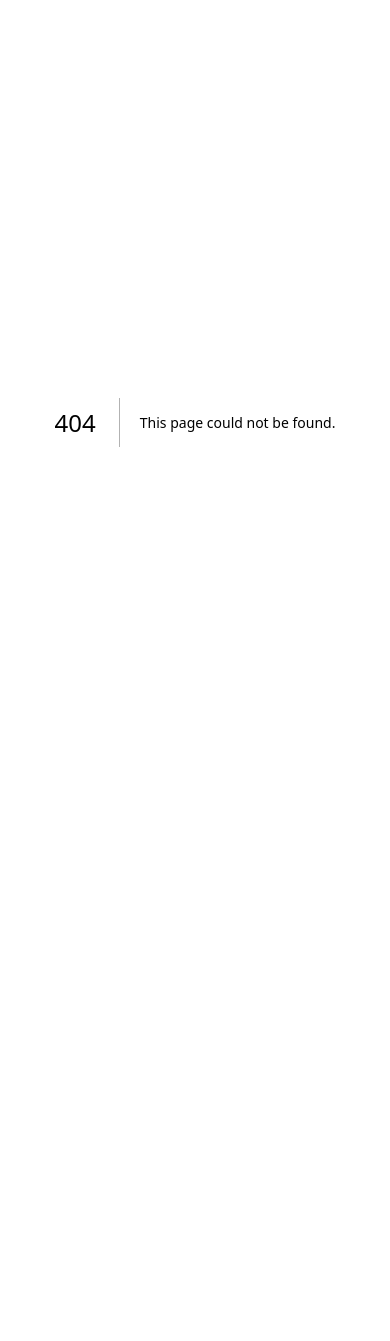
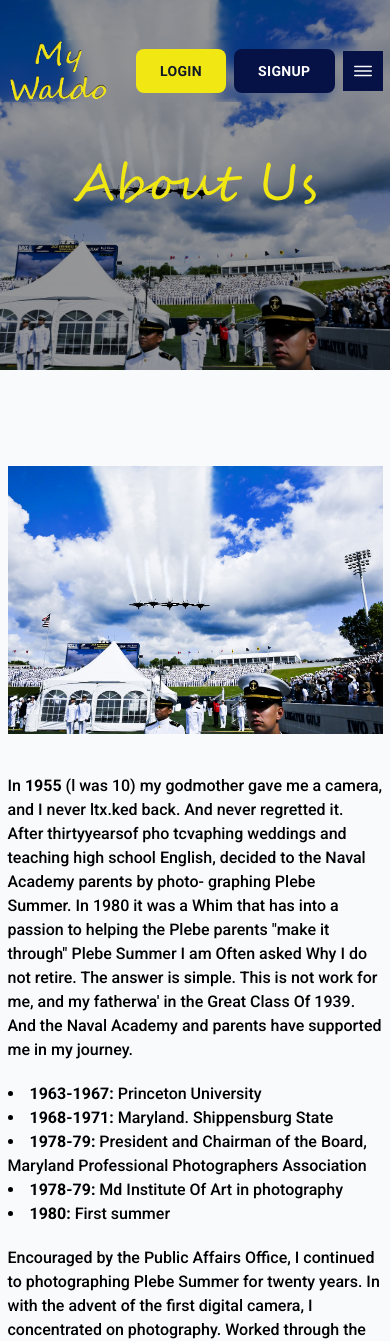
Before and after one commit to salmanprog/nextjs_base_repo, a Next.js app: page /about-us in a window 390 px wide. Before the commit this address had no page. Shown: the top 1341 px of the page. Before the commit the page ends 844 px from the top, so only its background shows below. Built offline with nearby package versions, Linux system fonts and the light colour scheme.

Commit message:
about and contact page with sidebar responsive

```diff
--- /dev/null
+++ b/app/(frontend)/about-us/page.tsx
@@ -0,0 +1,42 @@
+import InnerBanner from "@/components/common/InnerBanner";
+import Image from "next/image";
+export default function AboutPage() {
+    return (
+        <>
+            <InnerBanner bannerClass="products-banner" title={'About Us'} />
+            <section className="about-sec sec-gap">
+                <div className="container">
+                    <div className="grid grid-cols-1 lg:grid-cols-2 justify-between items-center gap-10">
+                        <div className="flex flex-col gap-5 order-2 md:order-1">
+                            <p className="para">
+                                In <span className="font-bold">1955</span> (l was 10) my godmother gave me a camera, and I never ltx.ked back. And never regretted it. After thirtyyearsof pho
+                                tcvaphing weddings and teaching high school English, decided to the Naval Academy parents by photo-
+                                graphing Plebe Summer. In 1980 it was a Whim that has into a passion to helping the Plebe parents "make it
+                                through" Plebe Summer I am Often asked Why I do not retire. The answer is simple. This is not work for me, and my fatherwa'
+                                in the Great Class Of 1939. And the Naval Academy and parents have supported me in my journey.
+                            </p>
+                            <ul className="list-disc list-inside font-roboto font-medium">
+                                <li><span className="font-bold">1963-1967:</span> Princeton University</li>
+                                <li><span className="font-bold">1968-1971:</span> Maryland. Shippensburg State</li>
+                                <li><span className="font-bold">1978-79:</span> President and Chairman of the Board, Maryland Professional Photographers Association</li>
+                                <li><span className="font-bold">1978-79:</span> Md Institute Of Art in photography</li>
+                                <li><span className="font-bold">1980:</span> First summer</li>
+                            </ul>
+                            <p className="para">
+                                Encouraged by the Public Affairs Office, I continued to photographing Plebe Summer for twenty years.
+                                In with the advent of the first digital camera, I concentrated on photography. Worked through the USNA
+                                Alumni
+                                @ 2010 thru 2026: With the formation Of (Naval Academy Business Services Division), I became the vendor
+                                for plebe Summer,
+                            </p>
+                        </div>
+                        <div className="text-end w-full order-1 md:order-2">
+                            <Image src="/images/home/hero/01.jpg" alt="About" className="w-full" width={500} height={500} />
+                        </div>
+                    </div>
+                </div>
+            </section>
+        </>
+
+    )
+}
--- a/app/(frontend)/about/page.tsx
+++ /dev/null
@@ -1,8 +0,0 @@
-export default function AboutPage() {
-    return (
-        <section>
-            <h1>Welcome to Never Forget Store 🛒</h1>
-            <p>Browse products, add to cart, and checkout easily.</p>
-        </section>
-    )
-  }
--- /dev/null
+++ b/app/(frontend)/contact/page.tsx
@@ -0,0 +1,33 @@
+import InnerBanner from "@/components/common/InnerBanner";
+import Image from "next/image";
+import Link from "next/link";
+import { Icons } from "@/components/icons/Index";
+export default function AboutPage() {
+    return (
+        <>
+            <InnerBanner bannerClass="products-banner" title={'Contact Us'} />
+            <section className="about-sec sec-gap">
+                <div className="container">
+                    <div className="grid grid-cols-1 md:grid-cols-2 justify-between items-center gap-10">
+                        <div className="flex flex-col gap-5 contact-con order-2 md:order-1">
+                            <h3 className="hd-md flex items-center gap-2"><span><Icons.website className="text-[20px] contact-icon" /></span> <Link className="underline hover:text-[var(--secondary-theme-light)]" href="https://plebesummer.com">Plebesummer.com</Link></h3>
+                            <h3 className="hd-md flex items-center gap-2"><span><Icons.email className="text-[20px] contact-icon" /></span> <Link className="underline hover:text-[var(--secondary-theme-light)]" href="mailto:ThorntonStudios@comcats.net">ThorntonStudios@comcats.net</Link></h3>
+                            <h3 className="hd-md flex items-center gap-2"><span><Icons.phone className="text-[20px] contact-icon" /></span> <Link className="underline hover:text-[var(--secondary-theme-light)]" href="tel:4436993000">443-699-3000</Link></h3>
+                            <h3 className="hd-md flex items-center gap-2"><span className="shrink-0"><Icons.clock className="text-[20px] contact-icon" /></span> <span className="flex-1">Hours: During Pletp Summer (June 2S-Aug IS), Monday thru Friday, Aug 16 June 24: 0900 to 1600 HRS</span></h3>
+                            <h3 className="hd-md flex items-center gap-2"><span className="shrink-0"><Icons.location className="text-[20px] contact-icon" /></span> <span className="flex-1">Thornton, 2802 Autumn Chase Circle, Annagnlis, MD 21401, Please do not mail me anything without prior approval.</span></h3>
+                            <h3 className="hd-md">SOCIAL MEDIA</h3>
+                            <div className="social-links flex items-center">
+                            <h3 className="hd-md"><Link className="underline hover:text-[var(--secondary-theme-light)]" href="https://www.facebook.com/groups/search/groups_home?q=usna%202029%"><Icons.facebook className="text-[20px] contact-icon"/></Link></h3>
+                            <h3 className="hd-md"><Link className="underline hover:text-[var(--secondary-theme-light)]" href="https://www.instagram.com/plebesummerphotos/"><Icons.instagram className="text-[20px] contact-icon"/></Link></h3>
+                            </div>
+                        </div>
+                        <div className="text-end w-full order-1 md:order-2">
+                            <Image src="/images/home/hero/01.jpg" alt="About" className="w-full" width={500} height={500} />
+                        </div>
+                    </div>
+                </div>
+            </section>
+        </>
+
+    )
+}
--- a/app/(frontend)/products/[slug]/gallery/GalleryClient.tsx
+++ b/app/(frontend)/products/[slug]/gallery/GalleryClient.tsx
@@ -50,12 +50,15 @@ export default function GalleryClient({ images, productTitle }: GalleryClientPro
 
     if (images.length === 0) {
         return (
+            <>
+            <InnerBanner bannerClass="products-banner" title={'Photo Gallery'} />
             <section className="py-20">
                 <div className="container mx-auto text-center">
-                    <h1 className="text-3xl font-bold mb-6">{productTitle} – Photo Gallery</h1>
+                    <h1 className="text-3xl font-bold mb-6">{productTitle}</h1>
                     <p className="text-gray-600">No gallery images available for this product.</p>
                 </div>
             </section>
+            </>
         );
     }
 
--- a/app/admin/layout.tsx
+++ b/app/admin/layout.tsx
@@ -20,11 +20,11 @@ export default function AdminLayout({
     return <>{auth}</>;
   }
   const { isExpanded, isHovered, isMobileOpen } = useSidebar();
-  // const mainContentMargin = isMobileOpen
-  //   ? "ml-0"
-  //   : isExpanded || isHovered
-  //   ? "lg:ml-[290px]"
-  //   : "lg:ml-[90px]";
+  const mainContentMargin = isMobileOpen
+    ? "ml-0"
+    : isExpanded || isHovered
+    ? "lg:ml-64"
+    : "lg:ml-20";
 
   return (
     <UserProvider>
@@ -32,7 +32,7 @@ export default function AdminLayout({
       <AppSidebar />
       <Backdrop />
       <div
-        className={`flex-1 transition-all duration-300 ease-in-out`}
+        className={`flex-1 transition-all duration-300 ease-in-out ${mainContentMargin}`}
       >
         <AppHeader />
         <div className="p-4 mx-auto max-w-(--breakpoint-2xl) md:p-6">{children}</div>
--- a/src/app/globals.css
+++ b/src/app/globals.css
@@ -1107,6 +1107,25 @@ body {
 .btn-primary:hover {
   @apply bg-[var(--secondary-theme)] text-white;
 }
+.para {
+  @apply font-roboto font-medium ;
+}
+.para span {
+  @apply font-bold;
+}
+.contact-con > h3 > span:first-child,
+.social-links a {
+  @apply bg-[var(--secondary-theme)] text-white rounded-full w-[40px] h-[40px] flex items-center justify-center shrink-0;
+}
+.social-links {
+  @apply gap-4;
+}
+.contact-con h3 {
+  @apply flex-col md:flex-row items-center justify-center md:justify-start text-center md:text-left;
+}
+.social-links {
+  @apply justify-center md:justify-start;
+}
 /* responsive */
 
 @media(max-width: 991px) {
@@ -1163,3 +1182,14 @@ body {
   }
 
 }
+@media(max-width: 375px) {
+  .container {
+    padding: 0 10px;
+  }
+}
+
+@media(max-width: 767px) {
+  .inner-banner {
+    height: 370px;
+  }
+}
--- a/src/components/common/Footer.tsx
+++ b/src/components/common/Footer.tsx
@@ -1,6 +1,15 @@
 import Image from "next/image";
-import {Icons} from "@/components/icons/Index";
+import { Icons } from "@/components/icons/Index";
+import Link from "next/link";
 
+const footerLinks = [
+  { label: "Home", href: "/",},
+  { label: "Photo Access", href: "#",},
+  { label: "Products", href: "/products",},
+  { label: "About Us", href: "/about-us",},
+  { label: "Contact", href: "/contact",},
+  { label: "Blog", href: "#",},
+]
 export default function Footer() {
   return (
     <footer className="footer">
@@ -53,15 +62,15 @@ export default function Footer() {
           <div>
             <h5 className="text-2xl font-semibold mb-6">Quick Links</h5>
             <ul className="space-y-3">
-              {["Home", "Photo Access", "Products", "About", "Contact", "Blog"].map(
+              {footerLinks.map(
                 (item, idx) => (
                   <li key={idx}>
-                    <a
-                      href="#"
+                    <Link
+                      href={item.href}
                       className="footer-link"
                     >
-                      {item}
-                    </a>
+                      {item.label}
+                    </Link>
                   </li>
                 )
               )}
@@ -77,15 +86,15 @@ export default function Footer() {
                   href="#"
                   className="circle-theme circle-md  !h-[60px] !w-[60px]"
                 >
-                  <Icons.facebook  className="text-[20px]"/>
+                  <Icons.facebook className="text-[20px]" />
                 </a>
               </li>
               <li>
                 <a
                   href="#"
                   className="circle-theme circle-md ml-[-28px] !h-[60px] !w-[60px] !text-[var(--primary-theme)] !bg-[var(--secondary-theme)]"
->
-                  <Icons.instagram className="text-[20px]"/>
+                >
+                  <Icons.instagram className="text-[20px]" />
                 </a>
               </li>
             </ul>
@@ -96,10 +105,10 @@ export default function Footer() {
 
       </div>
       <div className="border-t border-gray-700 mt-12 pt-6 pb-6 text-center">
-          <p className="text-lg text-gray-300">
-            © 2025 <span className="font-semibold">Thornton Studios</span> | All Rights Reserved.
-          </p>
-        </div>
+        <p className="text-lg text-gray-300">
+          © 2025 <span className="font-semibold">Thornton Studios</span> | All Rights Reserved.
+        </p>
+      </div>
     </footer>
   );
 }
--- a/src/components/common/Header.jsx
+++ b/src/components/common/Header.jsx
@@ -2,34 +2,34 @@
 import Image from "next/image";
 import { useState, useEffect } from "react";
 import { Icons } from "@/components/icons/Index";
-
+import Link from "next/link";
 export default function Header() {
     const [isOpen, setIsOpen] = useState(false);
     const toggleMenu = () => setIsOpen(!isOpen);
     return (
         <header className="header">
             <div className="container">
-                <nav className={`navs-wrapper flex items-center`}>
+                <nav className={`navs-wrapper flex items-center justify-between`}>
                     <ul className={`primary-navs mx-auto flex justify-between items-center ${isOpen ? 'active' : ''} grow-1`}>
-                        <li><a className="primary-nav-link" href="/">Home</a></li>
-                        <li><a className="primary-nav-link" href="/products">Products</a></li>
-                        <li><a className="primary-nav-link" href="/">Photo Access</a></li>
+                        <li><Link className="primary-nav-link" href="/">Home</Link></li>
+                        <li><Link className="primary-nav-link" href="/products">Products</Link></li>
+                        <li><Link className="primary-nav-link" href="/">Photo Access</Link></li>
                         <li className="md-none">
-                            <a href="">
+                            <Link href="/">
                                 <Image src="/images/logo.png" alt="Logo" width={100} height={100} />
-                            </a>
+                            </Link>
                         </li>
-                        <li><a className="primary-nav-link" href="/">About</a></li>
-                        <li><a className="primary-nav-link" href="/">Contact</a></li>
-                        <li><a className="primary-nav-link" href="/">Blog</a></li>
+                        <li><Link className="primary-nav-link" href="/about-us">About Us</Link></li>
+                        <li><Link className="primary-nav-link" href="/contact">Contact</Link></li>
+                        <li><Link className="primary-nav-link" href="#">Blog</Link></li>
                     </ul>
-                    <a href="">
+                    <Link href="/">
                         <Image src="/images/logo.png" alt="Logo" className="block md:hidden" width={100} height={100} />
-                    </a>
+                    </Link>
                     <div className="flex items-center gap-2">
 
-                        <a className="btn btn-primary" href="/login">Login</a>
-                        <a className="btn btn-secondary" href="/signup">Signup</a>
+                        <Link className="btn btn-primary" href="/login">Login</Link>
+                        <Link className="btn btn-secondary" href="/signup">Signup</Link>
                         <button className="menu-icon" onClick={toggleMenu}>
                             {isOpen ? <Icons.close className="text-[24px]" /> : <Icons.menu className="text-[24px]" />}
                         </button>
--- a/src/layout/AppHeader.tsx
+++ b/src/layout/AppHeader.tsx
@@ -5,6 +5,7 @@ import UserDropdown from "@/components/header/UserDropdown";
 import { useSidebar } from "@/context/SidebarContext";
 import Image from "next/image";
 import Link from "next/link";
+import { log } from "node:console";
 import React, { useState ,useEffect,useRef} from "react";
 
 const AppHeader: React.FC = () => {
--- a/src/layout/AppSidebar.tsx
+++ b/src/layout/AppSidebar.tsx
@@ -2,6 +2,7 @@
 
 import React, { useState } from 'react';
 import Link from 'next/link';
+import { useSidebar } from '@/context/SidebarContext';
 import {
   ChevronDown,
   ChevronUp,
@@ -98,10 +99,18 @@ const othersItems: NavItem[] = [
 ];
 
 const AppSidebar: React.FC = () => {
+  const { isExpanded, isMobileOpen, toggleSidebar, toggleMobileSidebar } = useSidebar();
   const [openMenu, setOpenMenu] = useState<string | null>(null);
 
   const toggleMenu = (menu: string) => {
     setOpenMenu(openMenu === menu ? null : menu);
+  };
+
+  // Close sidebar when clicking outside on mobile
+  const handleCloseMobile = () => {
+    if (isMobileOpen) {
+      toggleMobileSidebar();
+    }
   };
 
   const renderMenuItems = (items: NavItem[]) => (
@@ -112,20 +121,22 @@ const AppSidebar: React.FC = () => {
             <div>
               <button
                 onClick={() => toggleMenu(nav.name)}
-                className="flex items-center justify-between w-full px-4 py-2 text-left hover:bg-gray-100 dark:hover:bg-gray-800 rounded-lg"
+                className={`flex items-center justify-between w-full px-4 py-2 text-left hover:bg-gray-100 dark:hover:bg-gray-800 rounded-lg ${!isExpanded ? 'justify-center' : ''}`}
               >
-                <span className="flex items-center space-x-2">
-                  <nav.icon className="w-5 h-5 text-gray-600 dark:text-gray-300" />
-                  <span>{nav.name}</span>
+                <span className={`flex items-center space-x-2 ${!isExpanded ? 'space-x-0' : ''}`}>
+                  <nav.icon className="w-5 h-5 text-gray-600 dark:text-gray-300 shrink-0" />
+                  {isExpanded && <span>{nav.name}</span>}
                 </span>
-                {openMenu === nav.name ? (
+                {isExpanded && (
+                  openMenu === nav.name ? (
                     <ChevronUp className="w-4 h-4" />
                   ) : (
                     <ChevronDown className="w-4 h-4" />
+                  )
                 )}
               </button>
 
-              {openMenu === nav.name && (
+              {openMenu === nav.name && isExpanded && (
                 <ul className="pl-8 mt-2 space-y-1">
                   {nav.subItems.map((sub) => (
                     <li key={sub.name}>
@@ -143,10 +154,11 @@ const AppSidebar: React.FC = () => {
           ) : (
             <Link
               href={nav.path ?? '#'}
-              className="flex items-center space-x-2 px-4 py-2 hover:bg-gray-100 dark:hover:bg-gray-800 rounded-lg"
+              className={`flex items-center space-x-2 px-4 py-2 hover:bg-gray-100 dark:hover:bg-gray-800 rounded-lg ${!isExpanded ? 'justify-center' : ''}`}
+              title={!isExpanded ? nav.name : undefined}
             >
-              <nav.icon className="w-5 h-5 text-gray-600 dark:text-gray-300" />
-              <span>{nav.name}</span>
+              <nav.icon className="w-5 h-5 text-gray-600 dark:text-gray-300 shrink-0" />
+              {isExpanded && <span>{nav.name}</span>}
             </Link>
           )}
         </li>
@@ -155,24 +167,41 @@ const AppSidebar: React.FC = () => {
   );
 
   return (
-    <aside className="w-64 h-screen bg-white dark:bg-gray-900 border-r border-gray-200 dark:border-gray-700 flex flex-col justify-between">
+    <aside
+      className={`${
+        // Mobile: show/hide based on isMobileOpen
+        isMobileOpen ? 'translate-x-0' : '-translate-x-full'
+      } ${
+        // Desktop: always visible
+        'lg:translate-x-0'
+      } ${
+        // Desktop: width based on isExpanded
+        isExpanded ? 'lg:w-64' : 'lg:w-20'
+      } fixed top-0 left-0 h-full bg-white dark:bg-gray-900 border-r border-gray-200 dark:border-gray-700 transform transition-all duration-300 z-50`}
+    >
       <div className="p-4">
         {/* Logo */}
-        <div className="flex items-center space-x-2 mb-6">
-          <div className="w-8 h-8 bg-green-600 rounded-md flex items-center justify-center text-white font-bold">
+        <div className={`flex items-center space-x-2 mb-6 ${!isExpanded ? 'justify-center' : ''}`}>
+          <div className="w-8 h-8 bg-green-600 rounded-md flex items-center justify-center text-white font-bold shrink-0">
             G
           </div>
-          <span className="font-semibold text-lg text-gray-800 dark:text-white">
+          {isExpanded && (
+            <span className="font-semibold text-lg text-gray-800 dark:text-white whitespace-nowrap">
               Green House Admin
             </span>
+          )}
         </div>
 
         {/* Navigation */}
         <div>
+          {isExpanded && (
             <h3 className="text-gray-500 text-sm uppercase mb-2">Main</h3>
+          )}
           {renderMenuItems(navItems)}
 
+          {isExpanded && (
             <h3 className="text-gray-500 text-sm uppercase mt-6 mb-2">Others</h3>
+          )}
           {renderMenuItems(othersItems)}
         </div>
       </div>
@@ -181,10 +210,11 @@ const AppSidebar: React.FC = () => {
       <div className="p-4 border-t border-gray-200 dark:border-gray-700">
         <Link
           href="/settings"
-          className="flex items-center space-x-2 px-4 py-2 hover:bg-gray-100 dark:hover:bg-gray-800 rounded-lg"
+          className={`flex items-center space-x-2 px-4 py-2 hover:bg-gray-100 dark:hover:bg-gray-800 rounded-lg ${!isExpanded ? 'justify-center' : ''}`}
+          title={!isExpanded ? 'Settings' : undefined}
         >
-          <Settings className="w-5 h-5 text-gray-600 dark:text-gray-300" />
-          <span>Settings</span>
+          <Settings className="w-5 h-5 text-gray-600 dark:text-gray-300 shrink-0" />
+          {isExpanded && <span>Settings</span>}
         </Link>
       </div>
     </aside>
```
Also changed, not shown: src/components/icons/Index.tsx (+9 -4 lines). Lines whose indentation alone changed are shown as unchanged.
